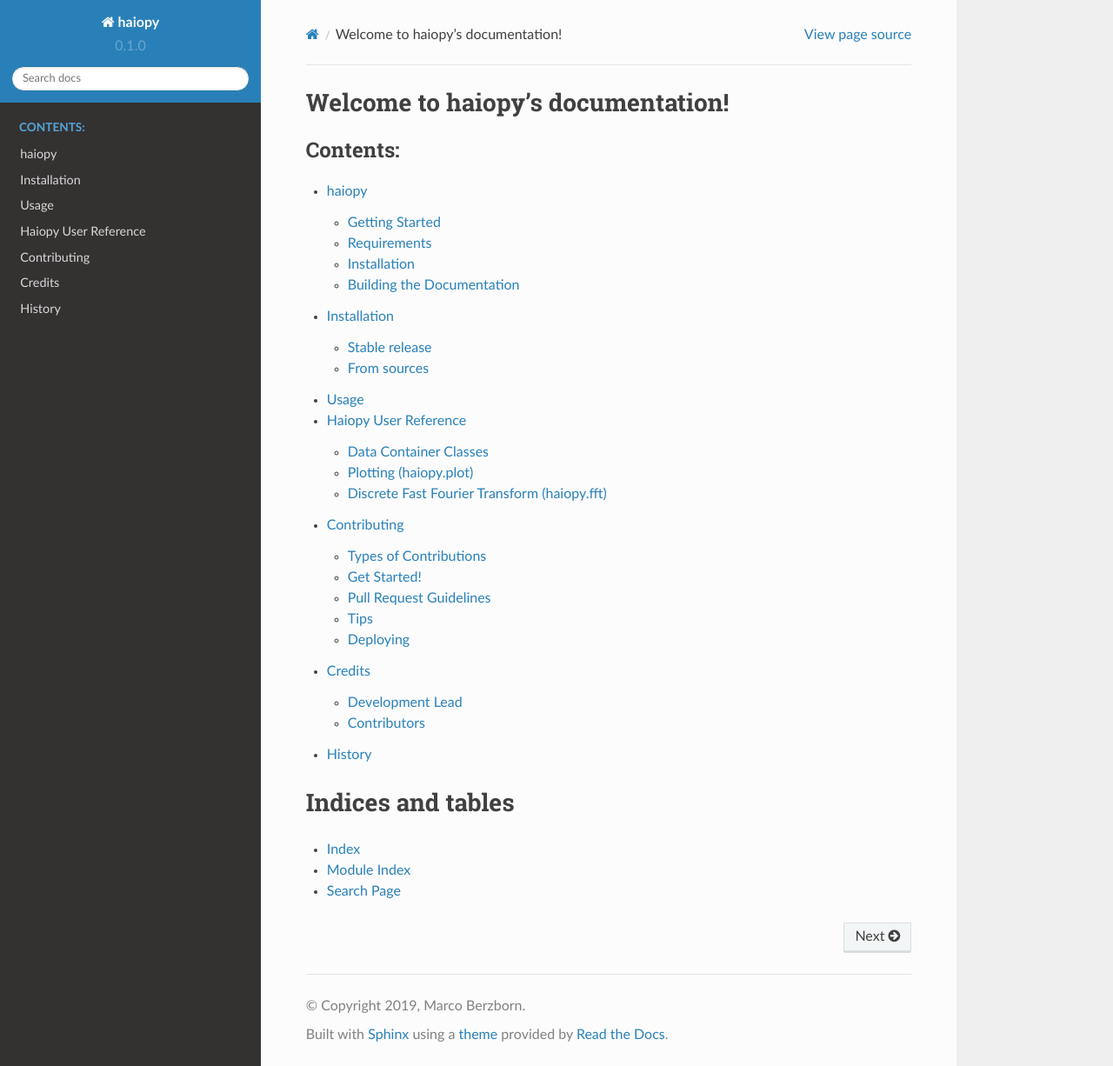
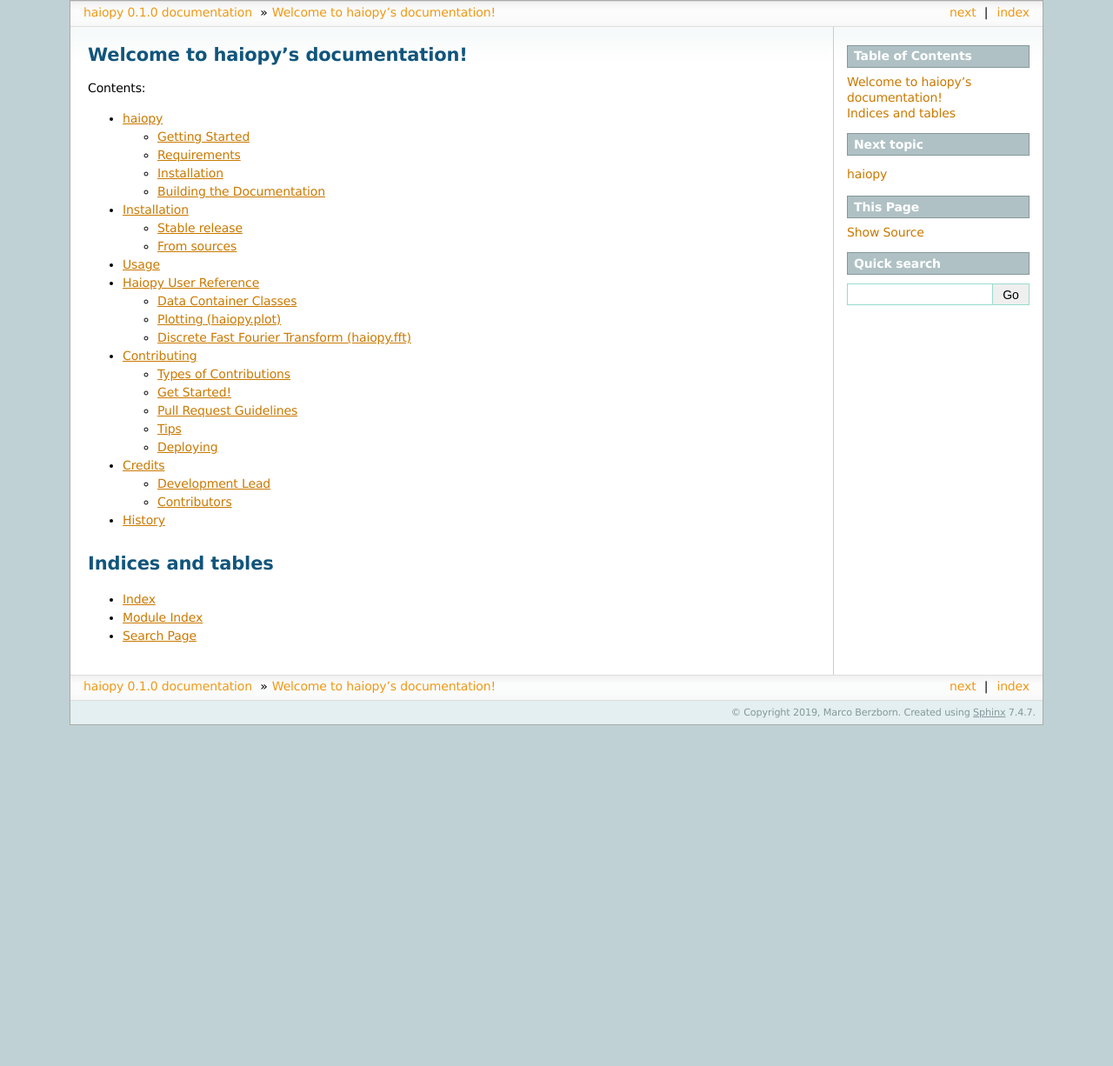
Before and after one commit to pyfar/pyfar, a Sphinx documentation site: the page built from docs/index.rst, in a window 1280 px wide and 1226 px high. Shown: the whole window at 87% size. Built offline with Sphinx 7.4.7, drawn with Linux system fonts in a browser that asks for light colours.

Commit message:
use of of the sphinx default themes

```diff
--- a/docs/conf.py
+++ b/docs/conf.py
@@ -88,7 +88,7 @@
 # The theme to use for HTML and HTML Help pages.  See the documentation for
 # a list of builtin themes.
 #
-html_theme = 'sphinx_rtd_theme'
+html_theme = 'sphinxdoc'
 
 # Theme options are theme-specific and customize the look and feel of a
 # theme further.  For a list of options available for each theme, see the
--- a/requirements_dev.txt
+++ b/requirements_dev.txt
@@ -14,4 +14,3 @@
 pyfftw
 PyQt5
 matplotlib
-sphinx_rtd_theme
```
